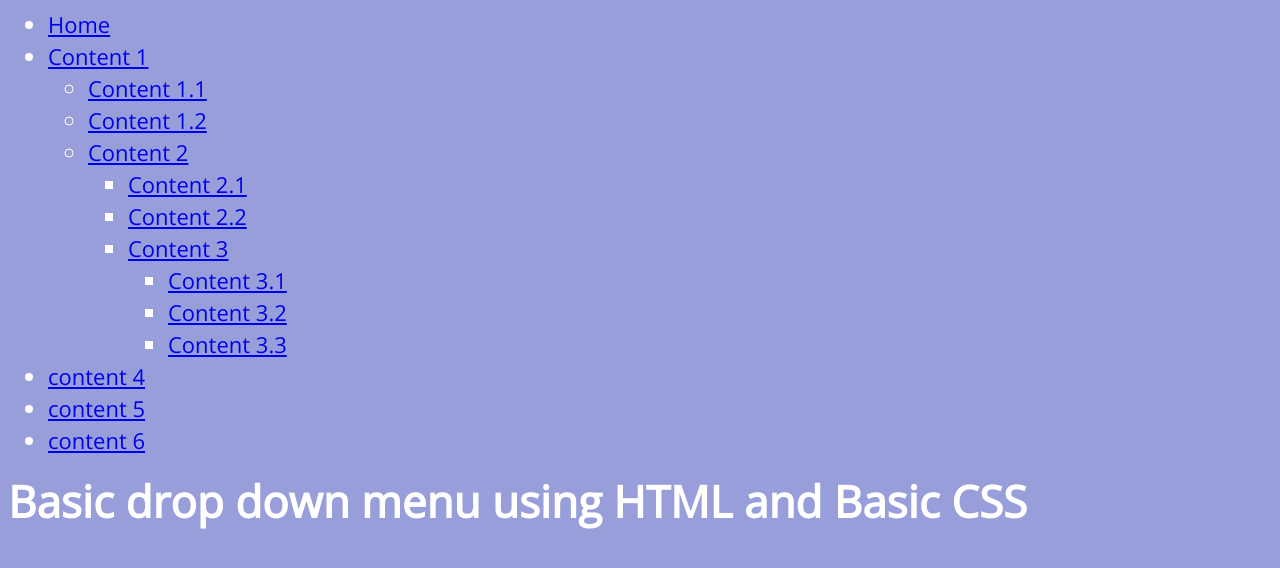
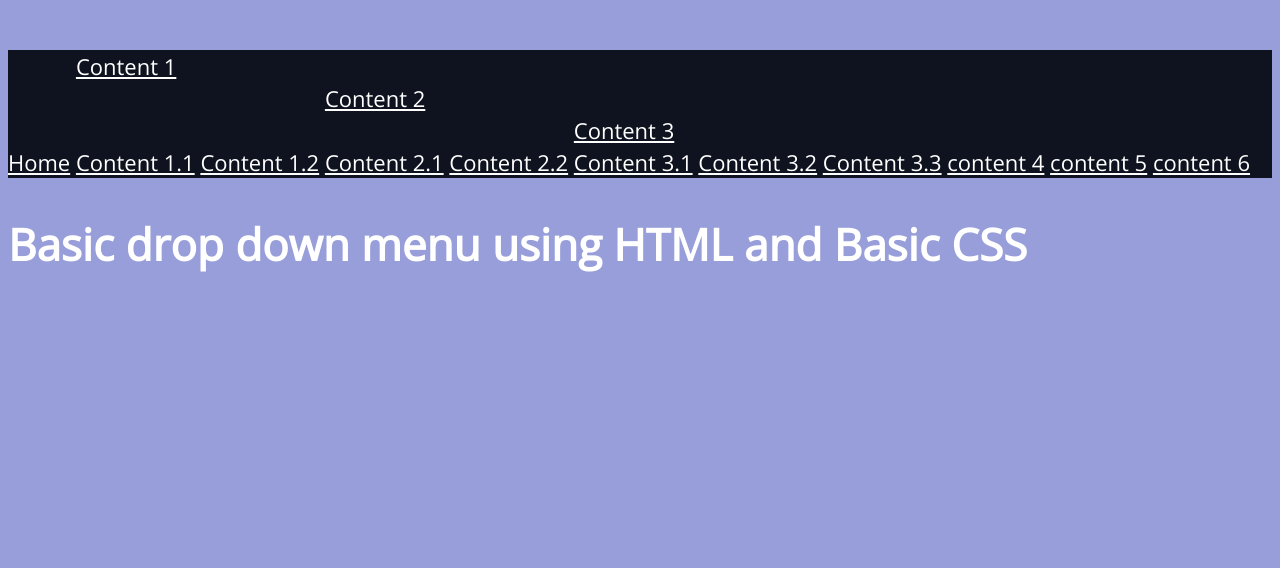
Before and after one commit to amaan-bhati/basic-dropdown-menu, a plain HTML site: page index.html in a window 1280 px wide. Drawn offline with nearby package versions, Linux system fonts and the light colour scheme.

Commit message:
navbar styling

```diff
--- a/style.css
+++ b/style.css
@@ -8,3 +8,24 @@ body {
  word-wrap: break-word !important;
  font-family: "Open Sans", sans-serif;
 }
+
+a {
+ color: #fff;
+}
+#container {
+ margin: 0 auto;
+}
+nav {
+ margin: 50px 0;
+ background-color: #0f131f;
+}
+nav ul {
+ padding: 0;
+ margin: 0;
+ list-style: none;
+ position: relative;
+}
+nav ul li {
+ display: inline-block;
+ background-color: #0f131f;
+}
```
